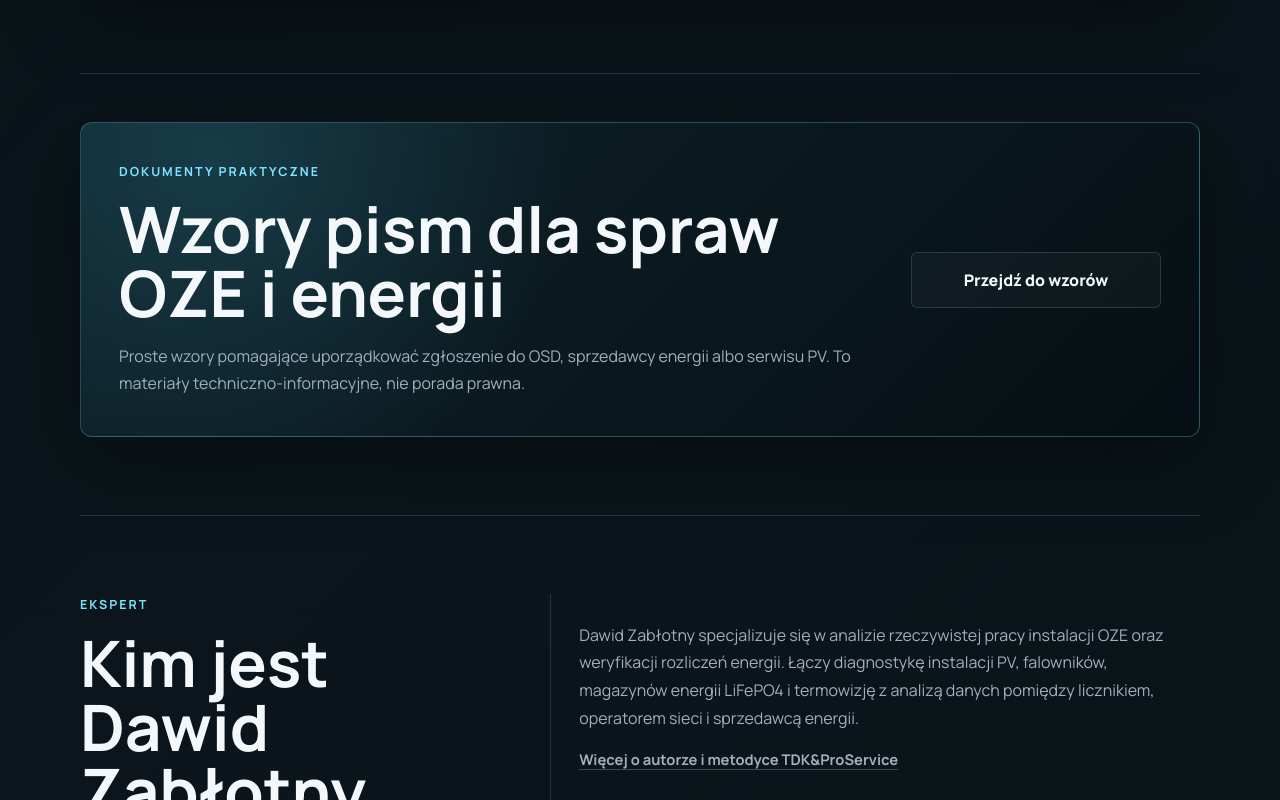
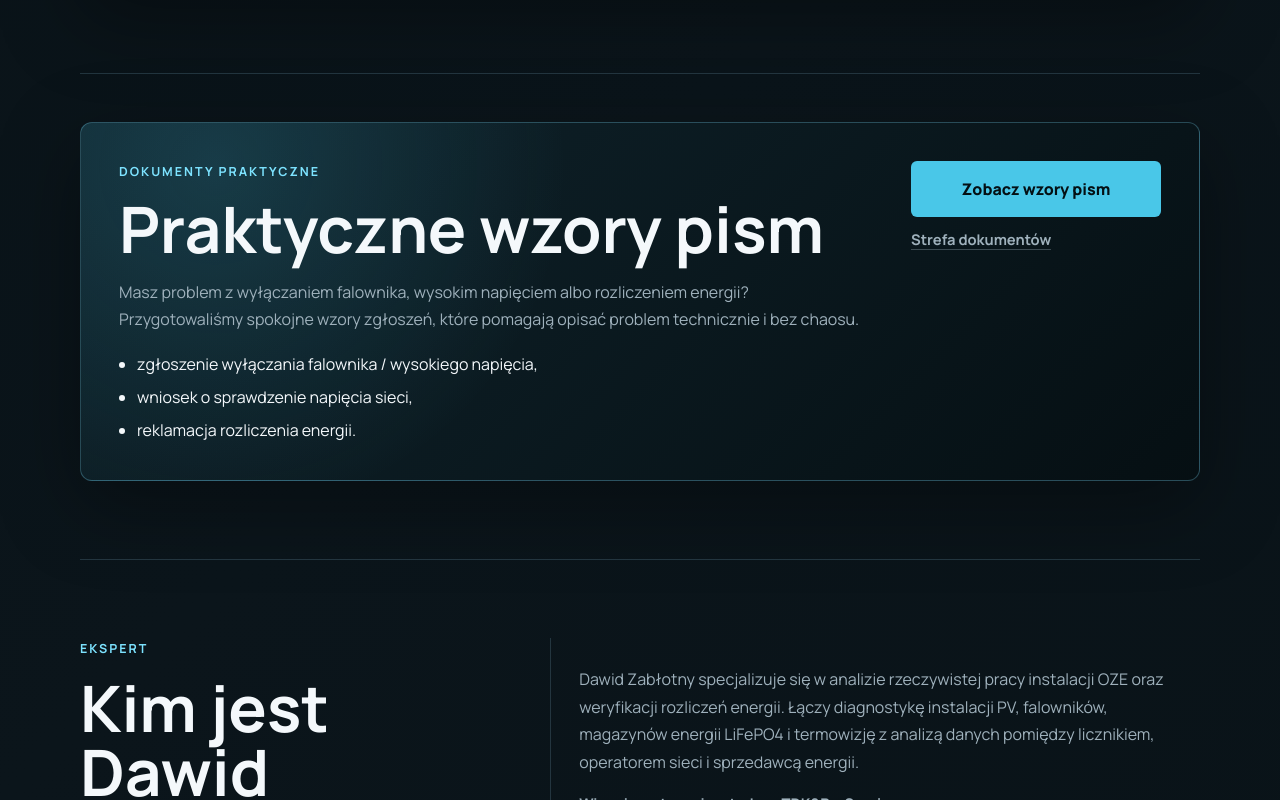
Before and after one commit to zablotnydawid-tdk/tdkproservice-web, a React (Vite) app: page / in a window 1280 px wide. Shown: the part 2440-3240 px from the top of the page. Built offline with nearby package versions, Linux system fonts and the light colour scheme; the HTML template or start-up script is replaced by a standard one.

Commit message:
Add homepage entry for document templates

```diff
--- a/src/App.jsx
+++ b/src/App.jsx
@@ -367,7 +367,7 @@ function Footer() {
     <footer className="footer">
       <strong>TDK&ProService Dawid Zabłotny</strong>
       <a href="/dawid-zablotny">Dawid Zabłotny - autor i właściciel</a>
-      <a href="/wzory-pism">Wzory pism OZE i energia</a>
+      <a href="/wzory-pism">Wzory pism i zgłoszeń</a>
       <a href="mailto:kontakt@tdkproservice.pl">kontakt@tdkproservice.pl</a>
       <a href="tel:+48691275254">+48 691 275 254</a>
       <span>Słupsk | Pomorskie | Polska</span>
@@ -464,18 +464,29 @@ function HomePage() {
       </section>
 
       <section className="section online-analysis-section">
-        <div className="online-analysis-card">
+        <div className="online-analysis-card document-entry-card">
           <div className="online-analysis-card__content">
             <p className="eyebrow">Dokumenty praktyczne</p>
-            <h2>Wzory pism dla spraw OZE i energii</h2>
+            <h2>Praktyczne wzory pism</h2>
             <p>
-              Proste wzory pomagające uporządkować zgłoszenie do OSD, sprzedawcy energii albo serwisu PV.
-              To materiały techniczno-informacyjne, nie porada prawna.
+              Masz problem z wyłączaniem falownika, wysokim napięciem albo rozliczeniem energii?
+              Przygotowaliśmy spokojne wzory zgłoszeń, które pomagają opisać problem technicznie
+              i bez chaosu.
             </p>
+            <ul className="document-entry-list">
+              <li>zgłoszenie wyłączania falownika / wysokiego napięcia,</li>
+              <li>wniosek o sprawdzenie napięcia sieci,</li>
+              <li>reklamacja rozliczenia energii.</li>
+            </ul>
           </div>
-          <a className="button button--secondary online-analysis-card__button" href="/wzory-pism">
-            Przejdź do wzorów
-          </a>
+          <div className="document-entry-actions">
+            <a className="button button--primary online-analysis-card__button" href="/wzory-pism">
+              Zobacz wzory pism
+            </a>
+            <a className="contact-link contact-link--small" href="/strefa-dokumentow">
+              Strefa dokumentów
+            </a>
+          </div>
         </div>
       </section>
 
--- a/src/index.css
+++ b/src/index.css
@@ -400,6 +400,29 @@ p {
   min-width: 250px;
   min-height: 56px;
   white-space: nowrap;
+}
+
+.document-entry-card {
+  align-items: start;
+}
+
+.document-entry-list {
+  display: grid;
+  gap: 8px;
+  margin: 18px 0 0;
+  padding-left: 18px;
+  color: var(--text);
+}
+
+.document-entry-list li {
+  color: var(--text);
+  line-height: 1.55;
+}
+
+.document-entry-actions {
+  display: grid;
+  gap: 12px;
+  justify-items: start;
 }
 
 .expert-section {
@@ -876,6 +899,10 @@ blockquote {
   .online-analysis-card {
     gap: 24px;
   }
+
+  .document-entry-actions {
+    width: 100%;
+  }
 }
 
 @media (max-width: 640px) {
@@ -984,6 +1011,7 @@ blockquote {
   .button,
   .contact-cta,
   .online-analysis-card__button,
+  .document-entry-actions,
   .media-card__button,
   .contact-form button {
     width: 100%;
```
